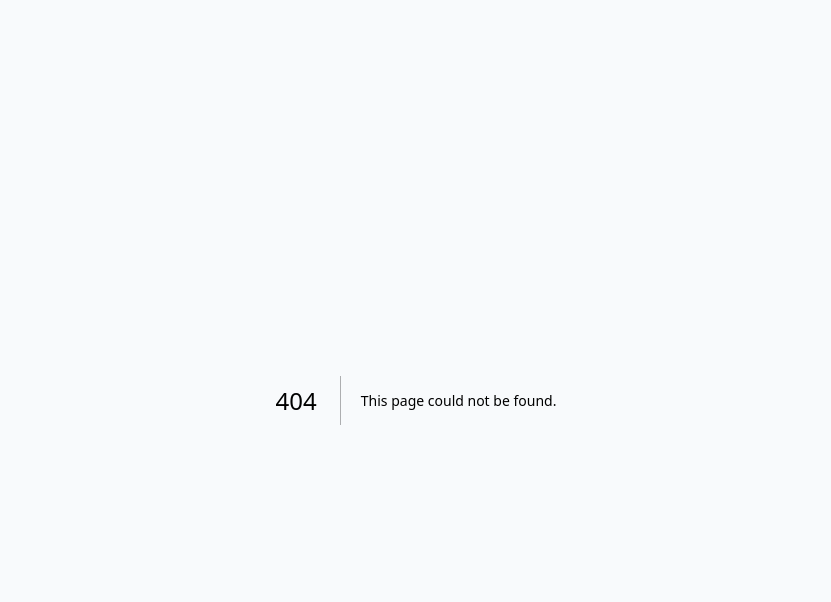
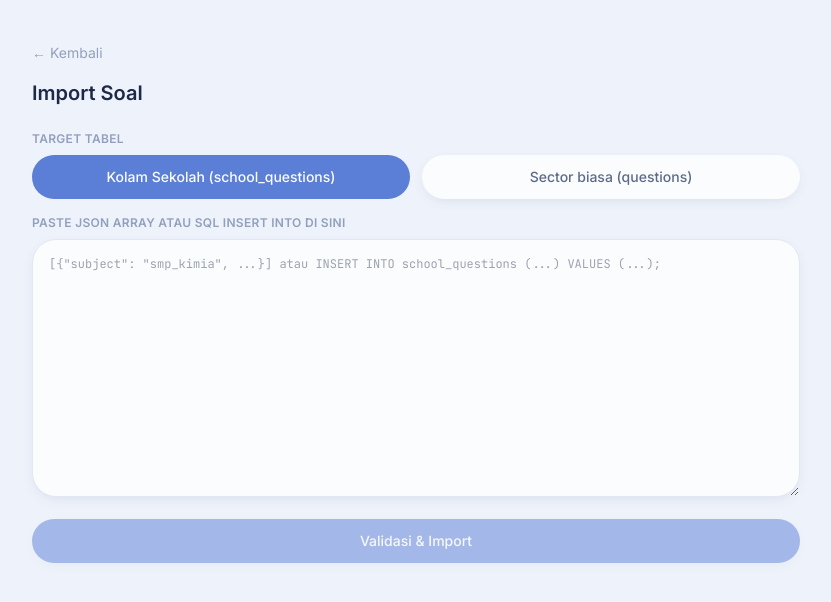
Before and after one commit to rioopr-beep/quizme, a Next.js app: page /admin/import in a window 1280 px wide. Before the commit this address had no page. Shown: the top 602 px of the page, without its empty margins (224-1055 px from the left). Built offline with nearby package versions, Linux system fonts and the light colour scheme.

Commit message:
Create page.tsx

```diff
--- /dev/null
+++ b/app/admin/import/page.tsx
@@ -0,0 +1,212 @@
+'use client';
+
+import { useState } from 'react';
+import { useRouter } from 'next/navigation';
+import { useLanguage } from '../../../context/LanguageContext';
+
+type ImportTarget = 'sector' | 'school';
+
+interface ValidationError {
+  row: number;
+  message: string;
+}
+
+interface DbError {
+  row: number;
+  success: boolean;
+  message?: string;
+}
+
+interface ImportResponse {
+  totalRows: number;
+  successCount: number;
+  validationErrorCount: number;
+  dbErrorCount: number;
+  validationErrors: ValidationError[];
+  dbErrors: DbError[];
+  error?: string;
+}
+
+export default function AdminImportPage(): JSX.Element {
+  const router = useRouter();
+  const { language } = useLanguage();
+
+  const [target, setTarget] = useState<ImportTarget>('school');
+  const [raw, setRaw] = useState<string>('');
+  const [isSubmitting, setIsSubmitting] = useState<boolean>(false);
+  const [result, setResult] = useState<ImportResponse | null>(null);
+  const [submitError, setSubmitError] = useState<string | null>(null);
+
+  async function handleSubmit(): Promise<void> {
+    if (!raw.trim()) return;
+
+    setIsSubmitting(true);
+    setResult(null);
+    setSubmitError(null);
+
+    try {
+      const response = await fetch('/api/admin/import-questions', {
+        method: 'POST',
+        headers: { 'Content-Type': 'application/json' },
+        body: JSON.stringify({ target, raw }),
+      });
+
+      const data: ImportResponse = await response.json();
+
+      if (!response.ok) {
+        setSubmitError(data.error ?? 'Terjadi kesalahan saat import.');
+        return;
+      }
+
+      setResult(data);
+      if (data.successCount > 0) {
+        setRaw('');
+      }
+    } catch (error) {
+      setSubmitError(error instanceof Error ? error.message : 'Gagal menghubungi server.');
+    } finally {
+      setIsSubmitting(false);
+    }
+  }
+
+  const copy = {
+    title: language === 'id' ? 'Import Soal' : 'Import Questions',
+    back: language === 'id' ? '← Kembali' : '← Back',
+    targetLabel: language === 'id' ? 'Target tabel' : 'Target table',
+    targetSector: language === 'id' ? 'Sector biasa (questions)' : 'Regular sector (questions)',
+    targetSchool: language === 'id' ? 'Kolam Sekolah (school_questions)' : 'School Pool (school_questions)',
+    textareaLabel: language === 'id' ? 'Paste JSON array atau SQL INSERT INTO di sini' : 'Paste JSON array or SQL INSERT INTO here',
+    submit: language === 'id' ? 'Validasi & Import' : 'Validate & Import',
+    submitting: language === 'id' ? 'Memproses…' : 'Processing…',
+    resultTitle: language === 'id' ? 'Hasil Import' : 'Import Result',
+    totalRows: language === 'id' ? 'Total baris terbaca' : 'Total rows parsed',
+    success: language === 'id' ? 'Berhasil masuk' : 'Successfully inserted',
+    validationErrors: language === 'id' ? 'Gagal validasi (tidak sempat insert)' : 'Failed validation (not inserted)',
+    dbErrors: language === 'id' ? 'Gagal insert ke database' : 'Failed database insert',
+  };
+
+  return (
+    <main className="min-h-screen bg-base-bg px-6 py-10 sm:px-10">
+      <div className="mx-auto max-w-3xl">
+        <button
+          type="button"
+          onClick={() => router.push('/admin')}
+          className="mb-4 text-sm text-text-muted transition active:scale-95 hover:text-text-secondary"
+        >
+          {copy.back}
+        </button>
+
+        <h1 className="text-xl font-semibold text-text-primary mb-6">{copy.title}</h1>
+
+        <div className="mb-4">
+          <label className="mb-2 block text-xs font-semibold uppercase tracking-wide text-text-muted">
+            {copy.targetLabel}
+          </label>
+          <div className="grid grid-cols-2 gap-3">
+            <button
+              type="button"
+              onClick={() => setTarget('school')}
+              className={`rounded-floating p-3 text-sm font-medium transition active:scale-95 ${
+                target === 'school'
+                  ? 'bg-accent text-base-surface'
+                  : 'bg-base-surface text-text-secondary shadow-floating-sm'
+              }`}
+            >
+              {copy.targetSchool}
+            </button>
+            <button
+              type="button"
+              onClick={() => setTarget('sector')}
+              className={`rounded-floating p-3 text-sm font-medium transition active:scale-95 ${
+                target === 'sector'
+                  ? 'bg-accent text-base-surface'
+                  : 'bg-base-surface text-text-secondary shadow-floating-sm'
+              }`}
+            >
+              {copy.targetSector}
+            </button>
+          </div>
+        </div>
+
+        <div className="mb-4">
+          <label className="mb-2 block text-xs font-semibold uppercase tracking-wide text-text-muted">
+            {copy.textareaLabel}
+          </label>
+          <textarea
+            value={raw}
+            onChange={(e) => setRaw(e.target.value)}
+            rows={14}
+            className="w-full rounded-floating border border-base-border bg-base-surface p-4 font-mono text-xs text-text-primary shadow-floating-sm focus:outline-none focus:ring-2 focus:ring-accent"
+            placeholder='[{"subject": "smp_kimia", ...}] atau INSERT INTO school_questions (...) VALUES (...);'
+          />
+        </div>
+
+        <button
+          type="button"
+          onClick={handleSubmit}
+          disabled={isSubmitting || !raw.trim()}
+          className="w-full rounded-floating bg-accent px-4 py-3 text-sm font-medium text-base-surface shadow-floating-sm transition active:scale-95 hover:opacity-90 disabled:opacity-50 disabled:active:scale-100"
+        >
+          {isSubmitting ? copy.submitting : copy.submit}
+        </button>
+
+        {submitError ? (
+          <div className="mt-4 rounded-floating bg-status-incorrectSoft p-4 text-sm text-status-incorrect">
+            {submitError}
+          </div>
+        ) : null}
+
+        {result ? (
+          <section className="mt-6 rounded-floating bg-base-surface shadow-floating-sm p-6">
+            <h2 className="text-sm font-semibold text-text-primary mb-4">{copy.resultTitle}</h2>
+
+            <div className="grid grid-cols-3 gap-3 text-center">
+              <div className="rounded-floating bg-base-bg p-3">
+                <p className="text-lg font-semibold text-text-primary">{result.totalRows}</p>
+                <p className="text-[10px] text-text-muted">{copy.totalRows}</p>
+              </div>
+              <div className="rounded-floating bg-status-correctSoft p-3">
+                <p className="text-lg font-semibold text-status-correct">{result.successCount}</p>
+                <p className="text-[10px] text-status-correct">{copy.success}</p>
+              </div>
+              <div className="rounded-floating bg-status-incorrectSoft p-3">
+                <p className="text-lg font-semibold text-status-incorrect">
+                  {result.validationErrorCount + result.dbErrorCount}
+                </p>
+                <p className="text-[10px] text-status-incorrect">
+                  {language === 'id' ? 'Gagal' : 'Failed'}
+                </p>
+              </div>
+            </div>
+
+            {result.validationErrors.length > 0 ? (
+              <div className="mt-4">
+                <p className="mb-2 text-xs font-semibold text-text-muted">{copy.validationErrors}</p>
+                <ul className="flex flex-col gap-1">
+                  {result.validationErrors.map((err, idx) => (
+                    <li key={idx} className="rounded-floating bg-base-bg p-2 text-xs text-text-secondary">
+                      <span className="font-semibold text-status-incorrect">Baris {err.row}:</span> {err.message}
+                    </li>
+                  ))}
+                </ul>
+              </div>
+            ) : null}
+
+            {result.dbErrors.length > 0 ? (
+              <div className="mt-4">
+                <p className="mb-2 text-xs font-semibold text-text-muted">{copy.dbErrors}</p>
+                <ul className="flex flex-col gap-1">
+                  {result.dbErrors.map((err, idx) => (
+                    <li key={idx} className="rounded-floating bg-base-bg p-2 text-xs text-text-secondary">
+                      <span className="font-semibold text-status-incorrect">Baris {err.row}:</span> {err.message}
+                    </li>
+                  ))}
+                </ul>
+              </div>
+            ) : null}
+          </section>
+        ) : null}
+      </div>
+    </main>
+  );
+}
```
